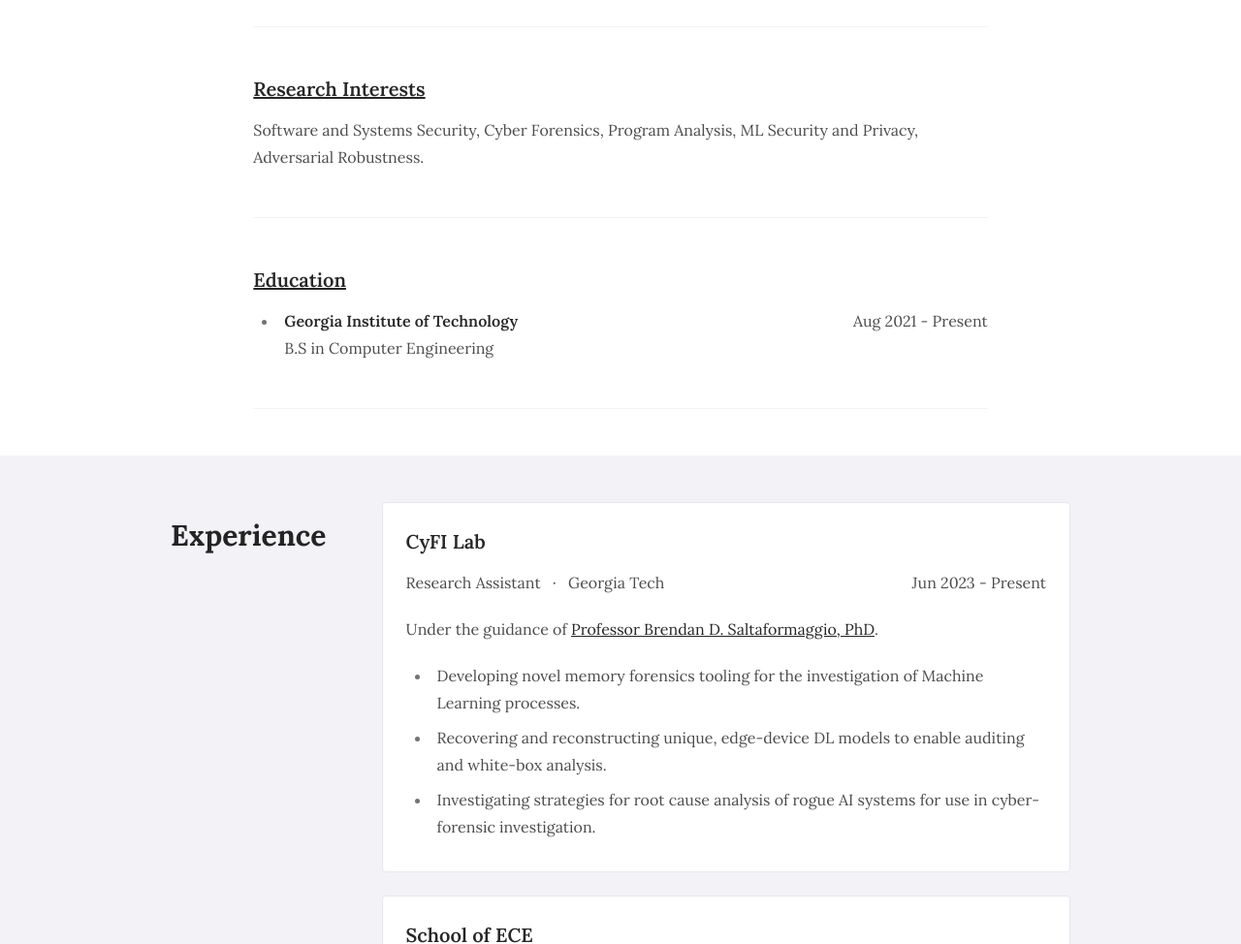
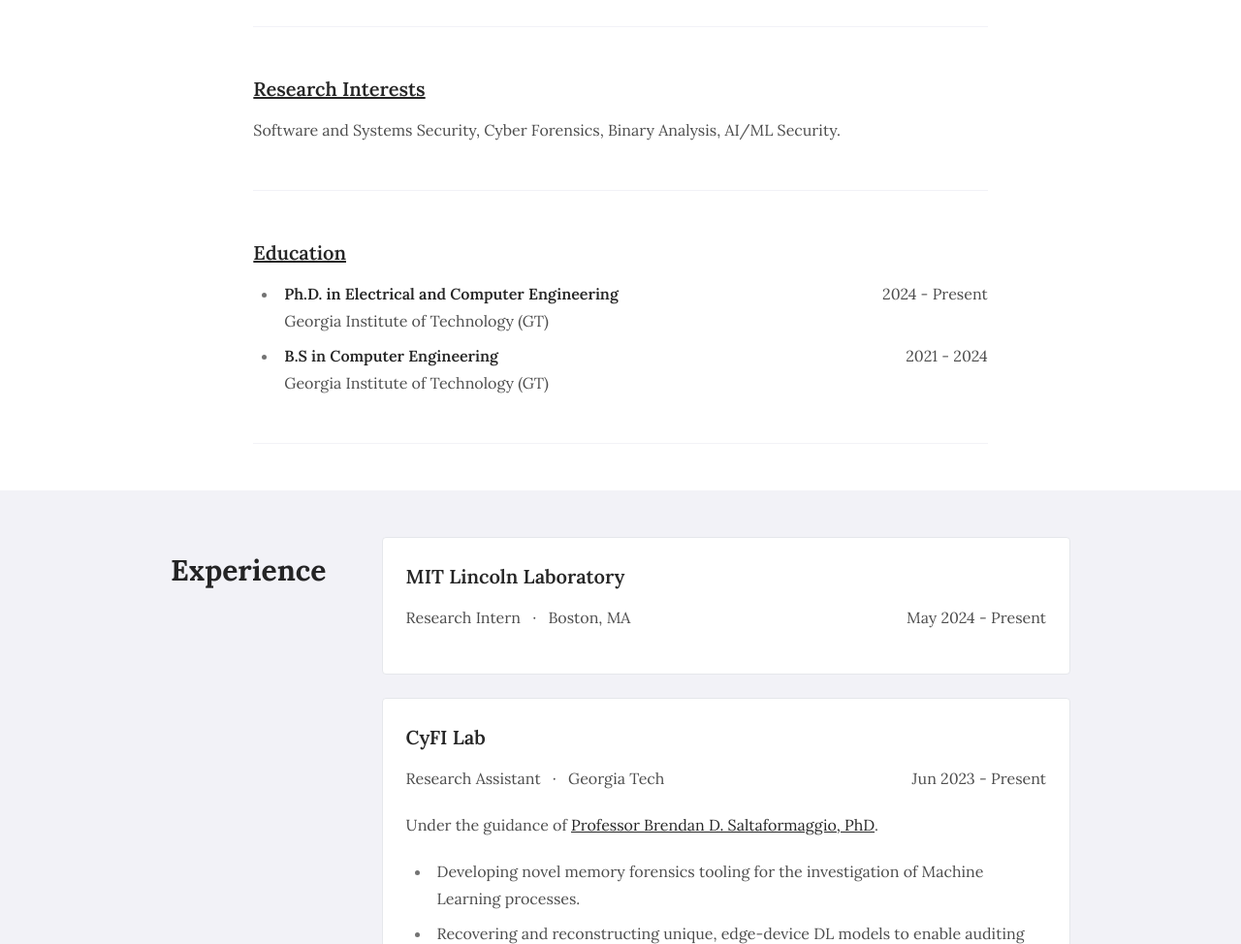
Before and after one commit to ddermendzhiev/ddermendzhiev.github.io, a plain HTML site: page index.html in a window 1280 px wide. Shown: the part 520-1494 px from the top of the page at 97% size. Drawn offline with nearby package versions, Linux system fonts and the light colour scheme; a script that the page names is missing.

Commit message:
2024 sync

```diff
--- a/index.html
+++ b/index.html
@@ -265,7 +265,7 @@
 
       <div class="flex flex-wrap">
 
-          <span class="ps-4">Undergraduate Student</span>
+          <span class="ps-4">Ph.D. Student</span>
 
 
 
@@ -318,16 +318,18 @@
 Advisor: <a href="https://saltaformaggio.ece.gatech.edu/">Dr. Brendan Saltaformaggio</a><br>
 </p>
 <p style="text-align: center;">
-You can find my CV <a href=cv.pdf>here</a>
+You can find my CV <a href=cv.pdf>here</a>.
 </p>
 <hr>
 <h3 id="insresearch-interests"><ins>Research Interests</h3>
-<p>Software and Systems Security, Cyber Forensics, Program Analysis, ML Security and Privacy, Adversarial Robustness.</p>
+<p>Software and Systems Security, Cyber Forensics, Binary Analysis, AI/ML Security.</p>
 <hr>
 <h3 id="inseducation"><ins>Education</h3>
 <ul>
-<li><strong>Georgia Institute of Technology</strong><span style="float:right">Aug 2021 - Present</span><br>
-B.S in Computer Engineering</li>
+<li><strong>Ph.D. in Electrical and Computer Engineering</strong><span style="float:right">2024 - Present</span><br>
+Georgia Institute of Technology (GT)</li>
+<li><strong>B.S in Computer Engineering</strong><span style="float:right">2021 - 2024</span><br>
+Georgia Institute of Technology (GT)</li>
 </ul>
 <hr>
 <!---
@@ -335,14 +337,6 @@
 - **Docs** - long form project documentation
 
 ---
-
-
-
-On these topics, I write not from a position of authority or even competence but from a desire to explore ideas, organize my thoughts, and to remain an observant student of life. Hopefully, you find something interesting.
-
-<blockquote>
-"Reality is deeper and more compelling than any virtualization we will ever create." - a friend of mine
-</blockquote>
 
 -->
 
@@ -438,6 +432,31 @@
       >
 
 
+
+  <div class="mb-6">
+    <div
+      class="bg-secondary-bg prose dark:border-tertiary-bg rounded border p-6 transition duration-200 ease-in-out hover:shadow-lg"
+    >
+      <h3 class="">MIT Lincoln Laboratory</h3>
+      <div class="flex flex-col md:flex-row md:justify-between">
+        <div>
+
+            <span>Research Intern</span>
+
+
+
+            <span class="ms-2 me-2">·</span>
+
+
+
+          <span>Boston, MA </span>
+        </div>
+        <div class="shrink-0">May 2024 - Present</div>
+      </div>
+
+      <div class="mt-5"></div>
+    </div>
+  </div>
 
   <div class="mb-6">
     <div
```
Also changed, not shown: ProfilePic.jpg, 1 other file.
